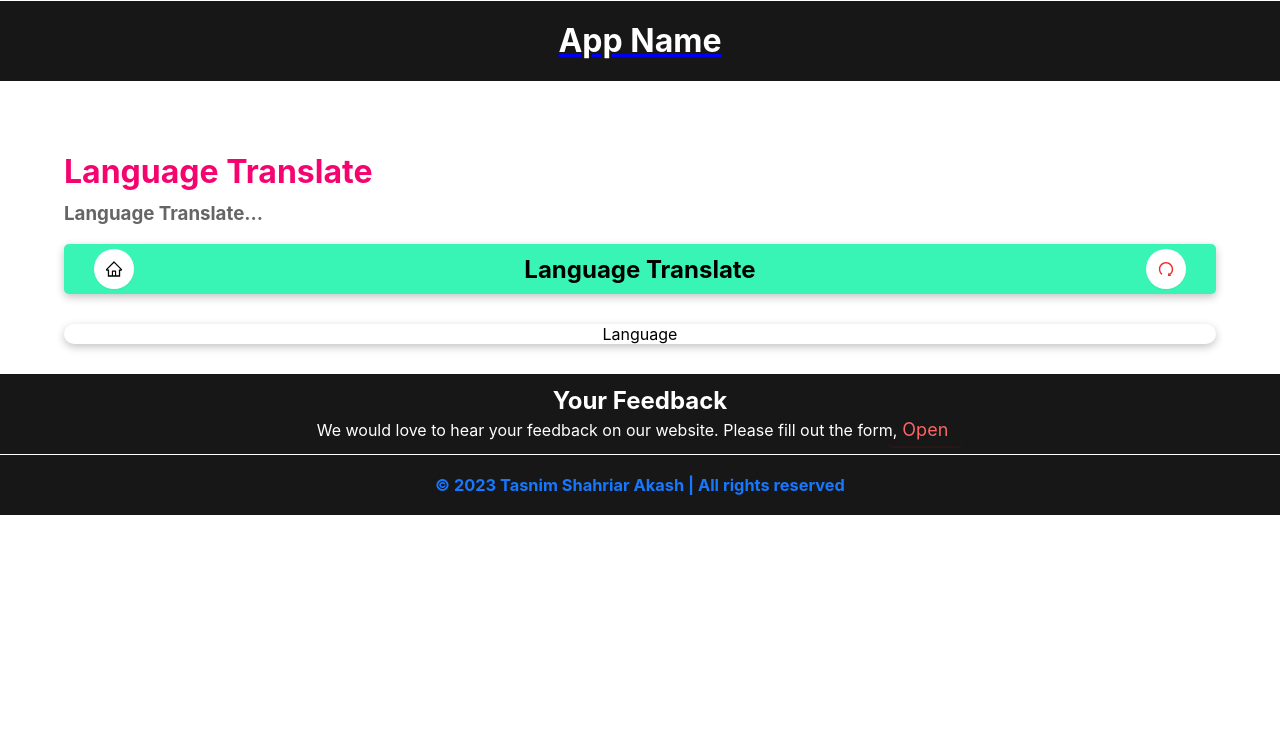
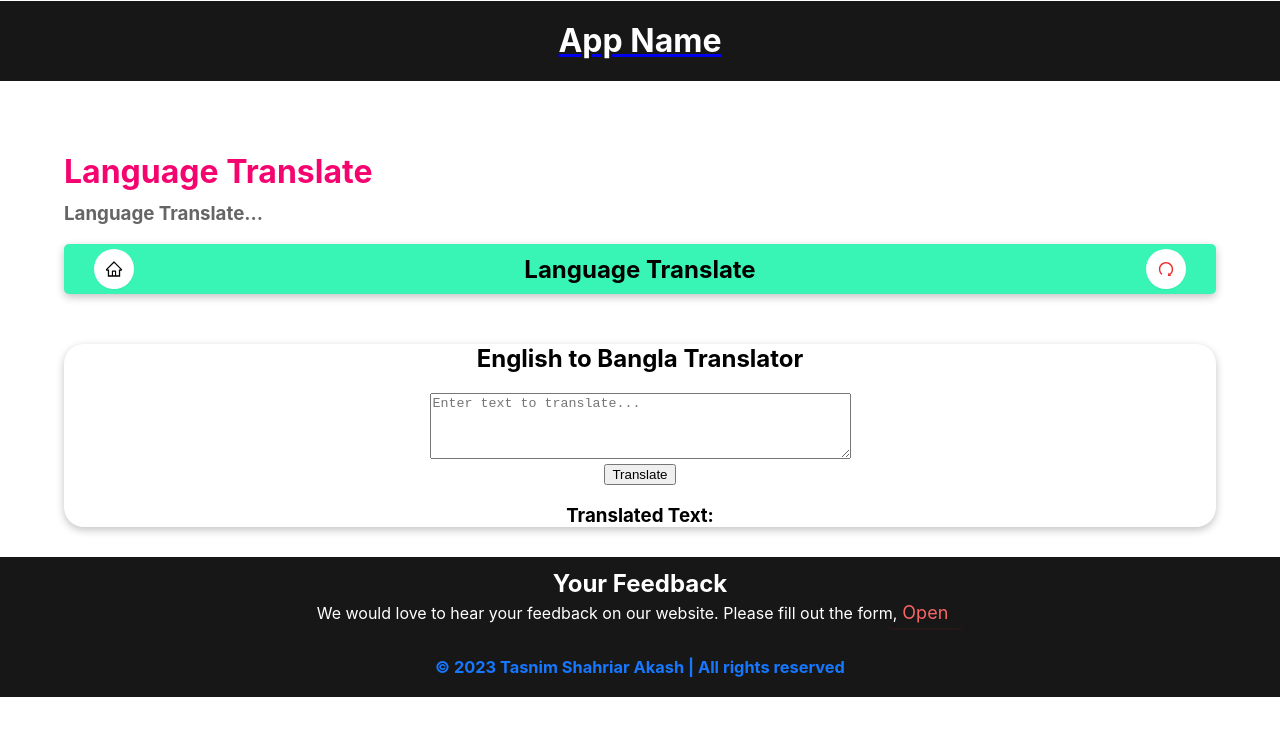
Before and after one commit to akashsdk/all-in-one, a React (Create React App) app: page /Language-Translate in a window 1280 px wide. Shown: the top 736 px of the page. Built offline with nearby package versions, Linux system fonts and the light colour scheme.

Commit message:
Update LangTranslate.js

```diff
--- a/src/Component/LangTranslate.js
+++ b/src/Component/LangTranslate.js
@@ -1,8 +1,35 @@
-import React from 'react'
-import './Component.css';
+import React, { useState } from "react";
+import "./Component.css";
 import ComponentCart from "../Cart/ComponentCart";
 
 export default function LangTranslate() {
+  const [textToTranslate, setTextToTranslate] = useState("");
+  const [translatedText, setTranslatedText] = useState("");
+
+  const translateText = async () => {
+    // Replace 'YOUR_API_KEY' with your actual Google Cloud API key
+    const apiKey = "YOUR_API_KEY";
+    const url = `https://translation.googleapis.com/language/translate/v2?key=${apiKey}`;
+
+    try {
+      const response = await fetch(url, {
+        method: "POST",
+        headers: {
+          "Content-Type": "application/json",
+        },
+        body: JSON.stringify({
+          q: textToTranslate,
+          target: "bn", // 'bn' is the language code for Bangla
+        }),
+      });
+
+      const data = await response.json();
+      setTranslatedText(data.data.translations[0].translatedText);
+    } catch (error) {
+      console.error("Error translating:", error);
+    }
+  };
+
   return (
     <div>
       <ComponentCart
@@ -10,8 +37,21 @@ export default function LangTranslate() {
         bodyText="Language Translate..."
       />
       <div className="ComponentBody">
-      Language
+        <div>
+          <h2>English to Bangla Translator</h2>
+          <textarea
+            value={textToTranslate}
+            onChange={(e) => setTextToTranslate(e.target.value)}
+            placeholder="Enter text to translate..."
+            rows={4}
+            cols={50}
+          ></textarea>
+          <br />
+          <button onClick={translateText}>Translate</button>
+          <h3>Translated Text:</h3>
+          <p>{translatedText}</p>
+        </div>
       </div>
     </div>
-  )
+  );
 }
```
